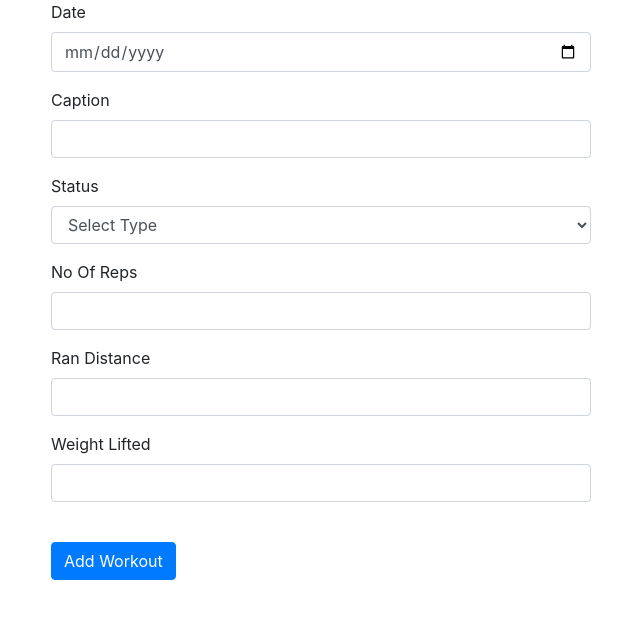
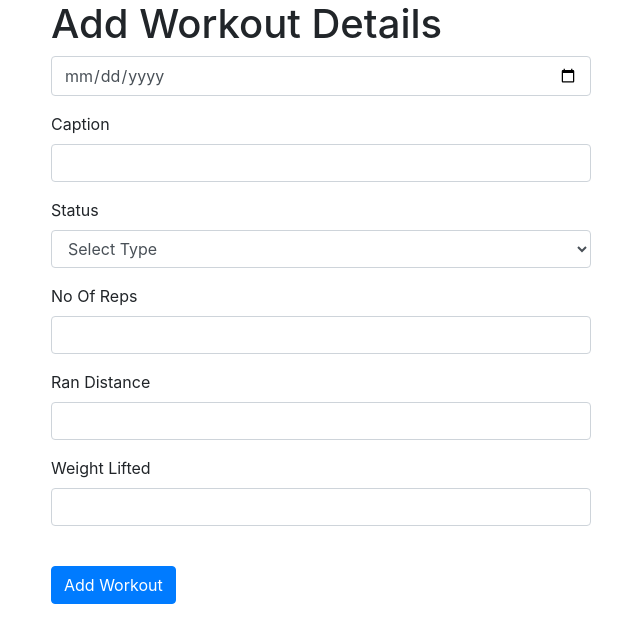
Before and after one commit to PAF-IT3030/JUN_WE_108, a React (Create React App) app in the folder frontend/: page /post in a window 1280 px wide. Shown: the top 642 px of the page, without its empty margins (319-959 px from the left). Built offline with nearby package versions, Linux system fonts and the light colour scheme; no server answers.

Commit message:
change lable

```diff
--- a/frontend/src/components/add.jsx
+++ b/frontend/src/components/add.jsx
@@ -45,9 +45,9 @@ function AddPost() {
     <div className="container">
       <div className="row justify-content-center">
         <div className="col-md-6">
+          <h1>Add Workout Details</h1>
           <form onSubmit={handleSubmit}>
             <div className="form-group">
-              <label for="studentname">Date</label>
               <input
                 type="date"
                 className="form-control"
```
